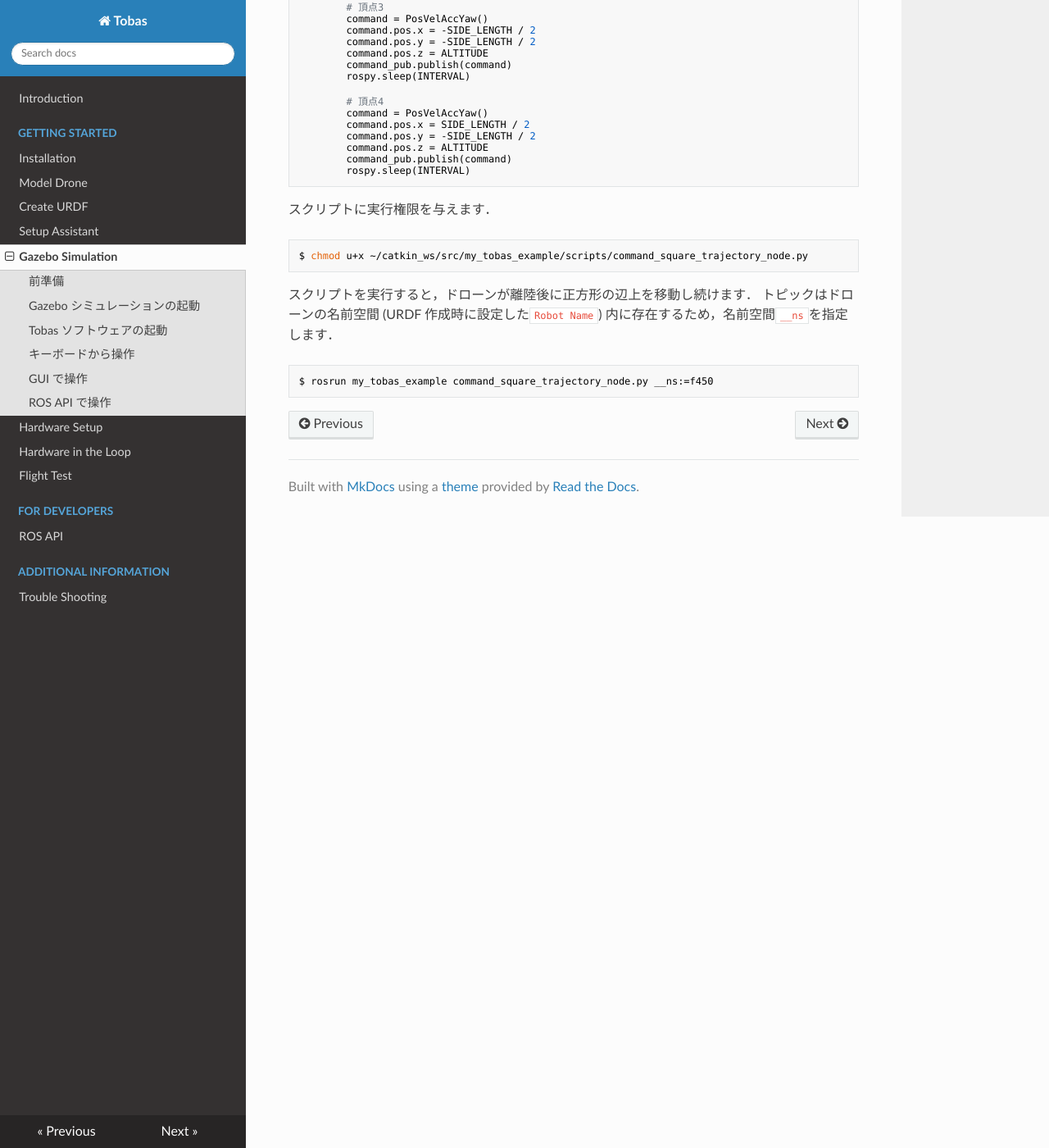
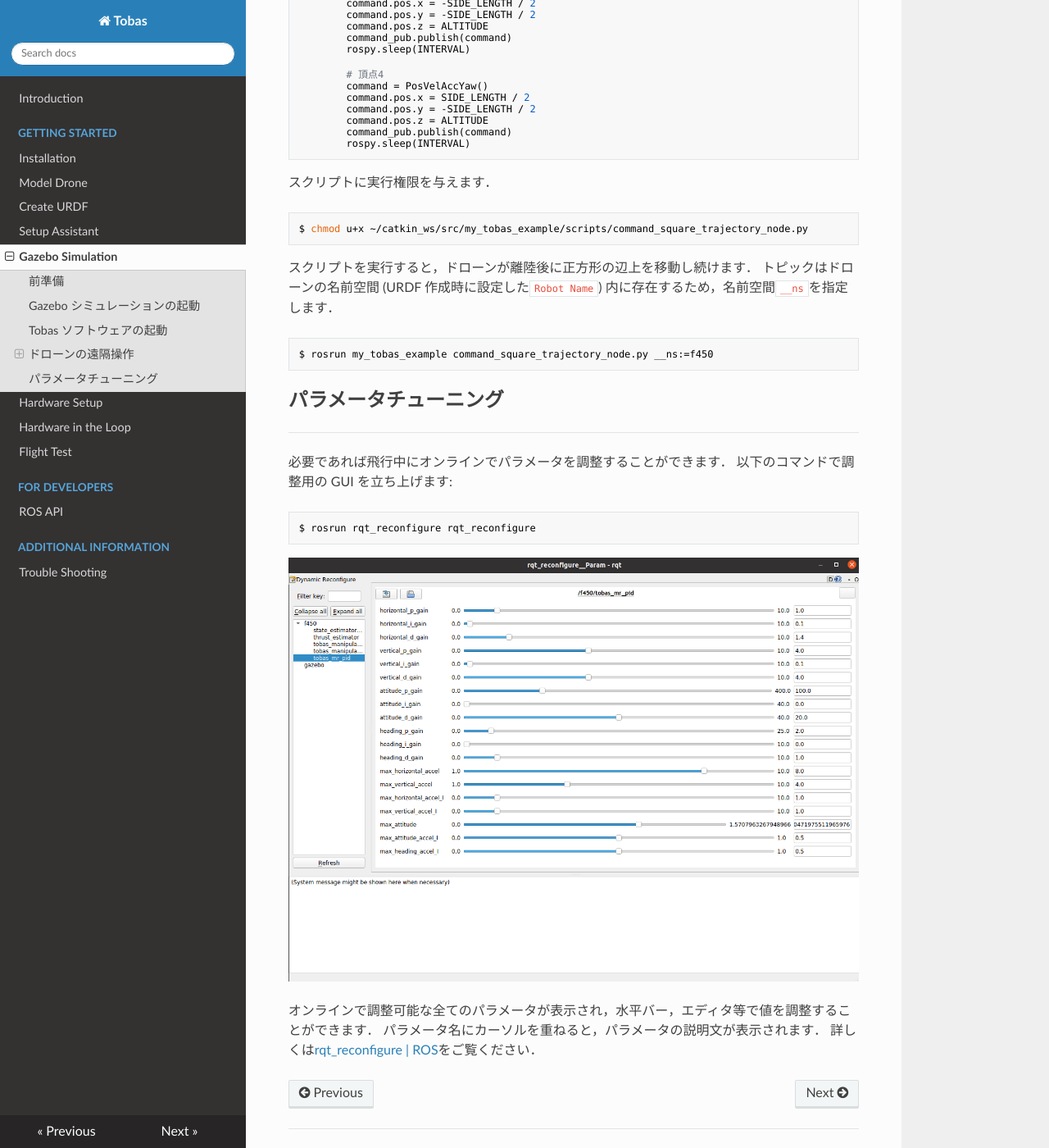
Before and after one commit to TobasFlightControl/tobas_wiki, an MkDocs documentation site: the page built from docs/gazebo_simulation.md, in a window 1280 px wide and 1400 px high, scrolled down 4425 px. Shown: the whole window at 82% size. Built offline with MkDocs 1.6.1, drawn with Linux system fonts in a browser that asks for light colours; nearby versions of some CDN libraries; some of the changed text lies outside the part shown.

Commit message:
パラメータのオンラインチューニングについて追記

````diff
--- a/docs/gazebo_simulation.md
+++ b/docs/gazebo_simulation.md
@@ -29,8 +29,7 @@ $ echo "source ~/catkin_ws/devel/setup.bash" >> ~/.bashrc
 $ roslaunch tobas_f450_config gazebo.launch
 ```
 
-F450 が原点位置に配置され，プロペラがゆっくり回転しています．
-プロペラの回転方向が正しいことを確認してください．
+モデリングしたドローンが原点位置に配置されています．
 
 ![launch](resources/gazebo_simulation/launch.png)
 
@@ -48,9 +47,11 @@ $ roslaunch tobas_f450_config bringup.launch
 
 ![bringup](resources/gazebo_simulation/bringup.png)
 
-## キーボードから操作
+## ドローンの遠隔操作
 
 ---
+
+### キーボードから操作
 
 PC のキーボードからドローンを操作することができます．
 以下のコマンドを実行します:
@@ -64,9 +65,7 @@ $ roslaunch tobas_f450_config keyboard_teleop.launch
 
 ![keyboard_teleop](resources/gazebo_simulation/keyboard_teleop.png)
 
-## GUI で操作
-
----
+### GUI で操作
 
 GUI でドローンを操作することもできます．
 先程の keyboard_teleop.launch を Ctrl + C でシャットダウンし，以下のコマンドを実行します:
@@ -81,9 +80,7 @@ $ roslaunch tobas_f450_config gui_teleop.launch
 
 ![gui_teleop](resources/gazebo_simulation/gui_teleop.png)
 
-## ROS API で操作
-
----
+### ROS API で操作
 
 ROS API 用いてドローンに指令を送ることもできます．
 ユーザのプログラムからドローンの情報にアクセスできるため，アプリケーションを作成する際に有用です．
@@ -194,3 +191,20 @@ $ chmod u+x ~/catkin_ws/src/my_tobas_example/scripts/command_square_trajectory_n
 ```bash
 $ rosrun my_tobas_example command_square_trajectory_node.py __ns:=f450
 ```
+
+## パラメータチューニング
+
+---
+
+必要であれば飛行中にオンラインでパラメータを調整することができます．
+以下のコマンドで調整用の GUI を立ち上げます:
+
+```bash
+$ rosrun rqt_reconfigure rqt_reconfigure
+```
+
+![rqt_reconfigure](resources/gazebo_simulation/rqt_reconfigure.png)
+
+オンラインで調整可能な全てのパラメータが表示され，水平バー，エディタ等で値を調整することができます．
+パラメータ名にカーソルを重ねると，パラメータの説明文が表示されます．
+詳しくは<a href=https://wiki.ros.org/rqt_reconfigure>rqt_reconfigure | ROS</a>をご覧ください．
````
Also changed, not shown: docs/resources/gazebo_simulation/rqt_reconfigure.png (added).
